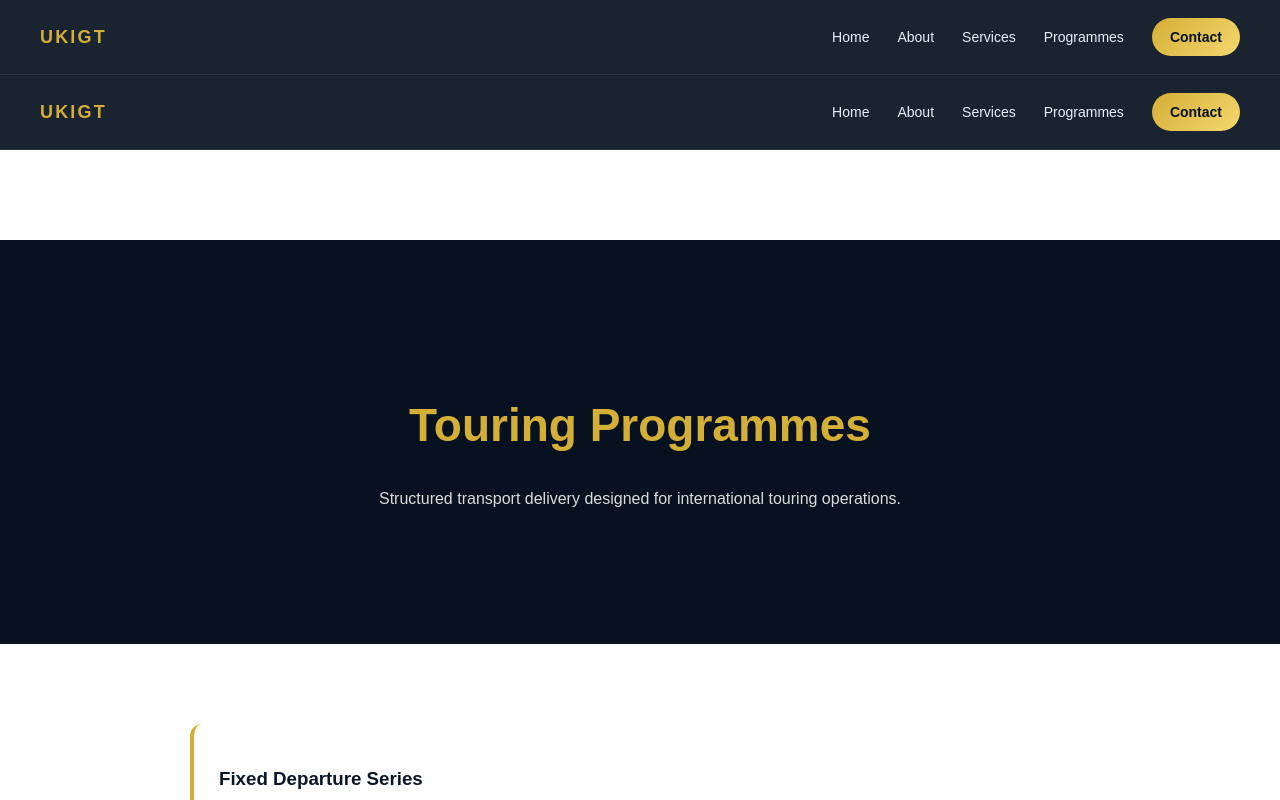
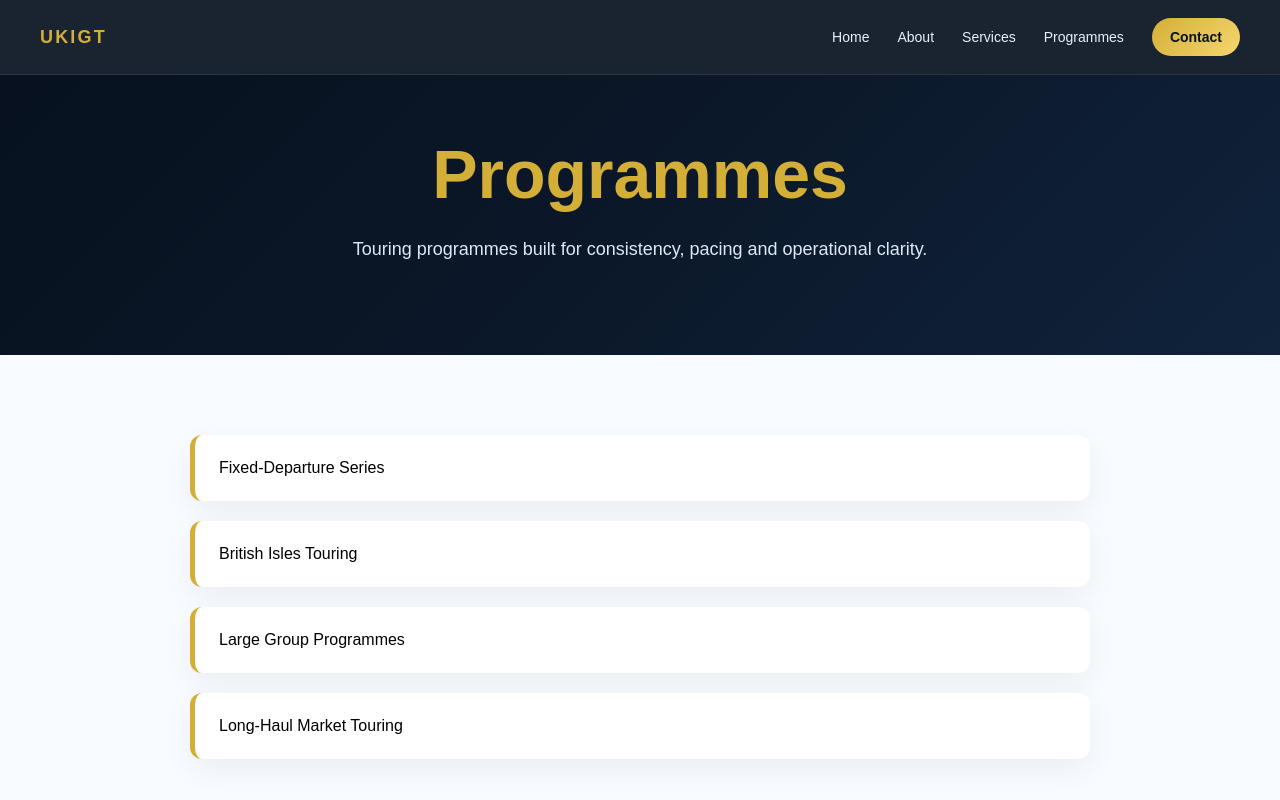
Before and after one commit to kandiahtk-crypto/Project-, a Next.js app: page /programmes in a window 1280 px wide. Shown: the top 800 px of the page. Built offline with nearby package versions, Linux system fonts and the light colour scheme.

Commit message:
Update page.tsx

```diff
--- a/src/app/programmes/page.tsx
+++ b/src/app/programmes/page.tsx
@@ -1,63 +1,61 @@
-import Navbar from "../../components/Navbar";
-
 export default function ProgrammesPage() {
   return (
     <>
-      <Navbar />
+      <section
+        style={{
+          background:
+            "linear-gradient(135deg, #07111F 0%, #0B1728 45%, #10233B 100%)",
+          color: "white",
+          padding: "60px 20px 90px",
+          textAlign: "center",
+        }}
+      >
+        <h1
+          style={{
+            fontSize: "clamp(40px, 6vw, 68px)",
+            color: "#D4AF37",
+            margin: 0,
+          }}
+        >
+          Programmes
+        </h1>
 
-      <main style={{ paddingTop: "90px", fontFamily: "Arial" }}>
-        <section style={hero}>
-          <h1 style={title}>Touring Programmes</h1>
-          <p style={subtitle}>
-            Structured transport delivery designed for international touring operations.
-          </p>
-        </section>
+        <p
+          style={{
+            maxWidth: "700px",
+            margin: "20px auto 0",
+            color: "#DCE8F5",
+            lineHeight: 1.8,
+            fontSize: "18px",
+          }}
+        >
+          Touring programmes built for consistency, pacing and operational clarity.
+        </p>
+      </section>
 
-        <section style={section}>
-          <div style={grid}>
-            {[
-              "Fixed Departure Series",
-              "Multi-Country Touring",
-              "Luxury Group Travel",
-              "Student & Educational Tours",
-              "Incentive & Corporate Travel",
-            ].map((item) => (
-              <div key={item} style={card}>
-                <h3 style={{ color: "#0B1728" }}>{item}</h3>
-                <p style={{ color: "#555" }}>
-                  Professionally structured transport solutions built for consistency and quality delivery.
-                </p>
-              </div>
-            ))}
-          </div>
-        </section>
-      </main>
+      <section style={{ padding: "80px 20px", background: "#F8FBFF" }}>
+        <div style={grid}>
+          <div style={card}>Fixed-Departure Series</div>
+          <div style={card}>British Isles Touring</div>
+          <div style={card}>Large Group Programmes</div>
+          <div style={card}>Long-Haul Market Touring</div>
+        </div>
+      </section>
     </>
   );
 }
 
-const hero = {
-  padding: "120px 20px",
-  textAlign: "center" as const,
-  background: "#07111F",
-  color: "white",
+const grid: React.CSSProperties = {
+  maxWidth: "900px",
+  margin: "0 auto",
+  display: "grid",
+  gap: "20px",
 };
 
-const title = { fontSize: "46px", color: "#D4AF37" };
-const subtitle = { opacity: 0.85 };
-
-const section = { padding: "80px 20px" };
-
-const grid = {
-  display: "grid",
-  gap: "20px",
-  maxWidth: "900px",
-  margin: "0 auto",
+const card: React.CSSProperties = {
+  background: "white",
+  padding: "24px",
+  borderRadius: "12px",
+  borderLeft: "5px solid #D4AF37",
+  boxShadow: "0 10px 30px rgba(15, 23, 42, 0.06)",
 };
-
-const card = {
-  background: "white",
-  padding: "25px",
-  borderRadius: "12px",
-  borderLeft: "4px solid #D4AF37",
-};
```
